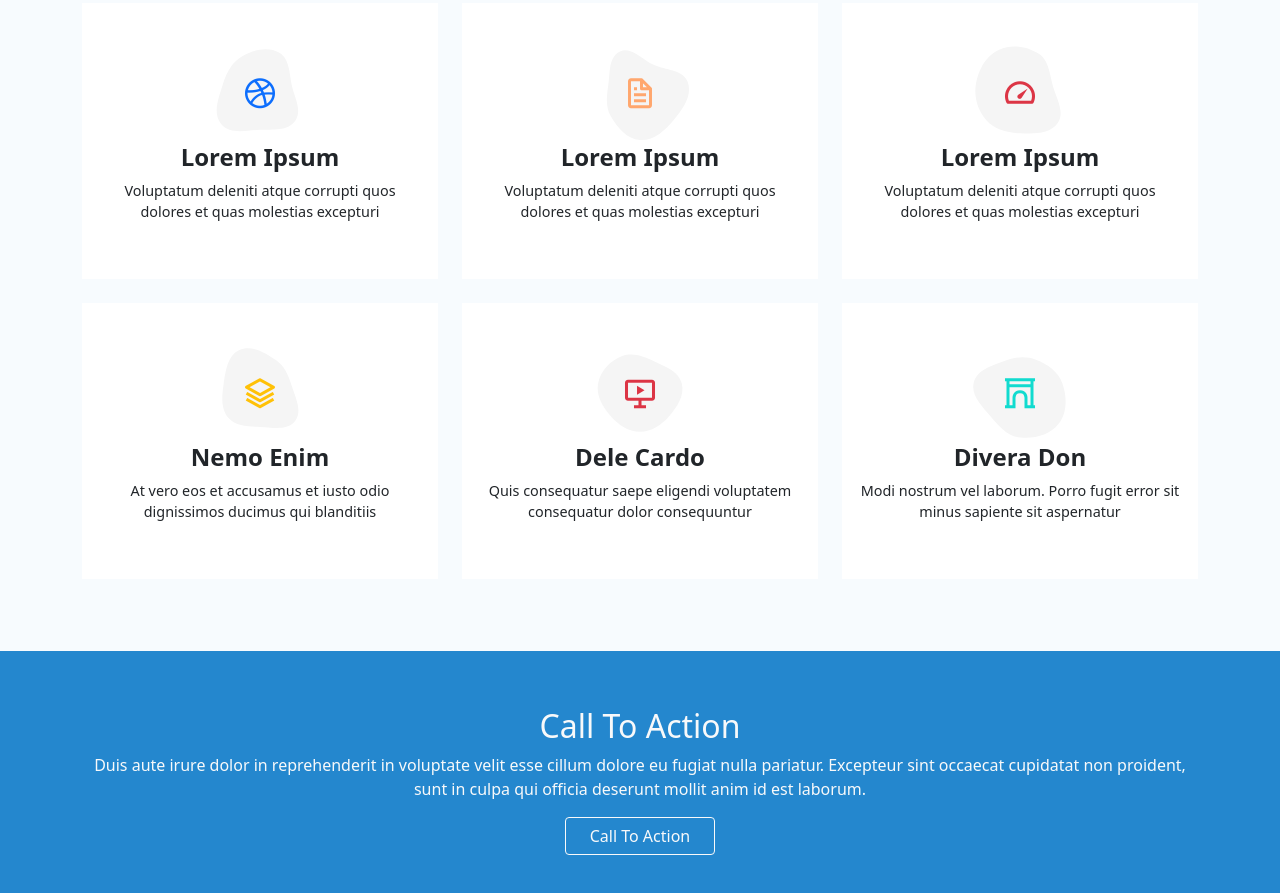
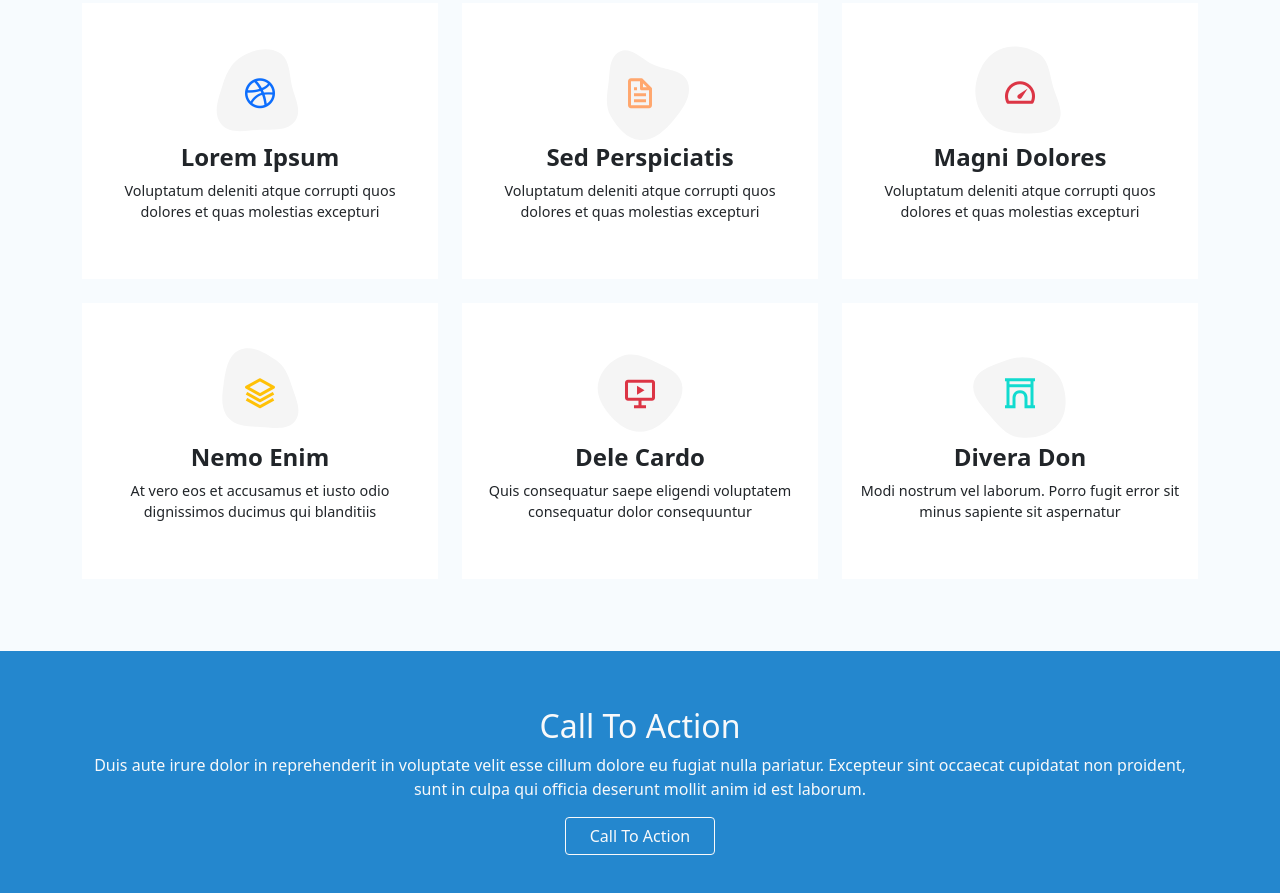
Before and after one commit to DanielUdechukwu/One-Page, a plain HTML site: page index.html in a window 1280 px wide. Shown: the part 2982-3875 px from the top of the page. Drawn offline with nearby package versions, Linux system fonts and the light colour scheme.

Commit message:
Appended accurate Lorem's

```diff
--- a/index.html
+++ b/index.html
@@ -355,7 +355,7 @@
                 <i class='bx bx-file bx-md ball hidden text-light'></i>
               </div>
               <div class="text-center">
-                <h2 class="fs-4 fw-bolder">Lorem Ipsum</h2>
+                <h2 class="fs-4 fw-bolder">Sed Perspiciatis</h2>
                 <p class="fs2">Voluptatum deleniti atque corrupti quos dolores et quas molestias excepturi</p>
               </div>
             </div>
@@ -370,7 +370,7 @@
                 <i class='bx bx-tachometer bx-md text-light ball hidden'></i>
               </div>
               <div class="text-center">
-                <h2 class="fs-4 fw-bolder">Lorem Ipsum</h2>
+                <h2 class="fs-4 fw-bolder">Magni Dolores</h2>
                 <p class="fs2">Voluptatum deleniti atque corrupti quos dolores et quas molestias excepturi</p>
               </div>
             </div>
```
